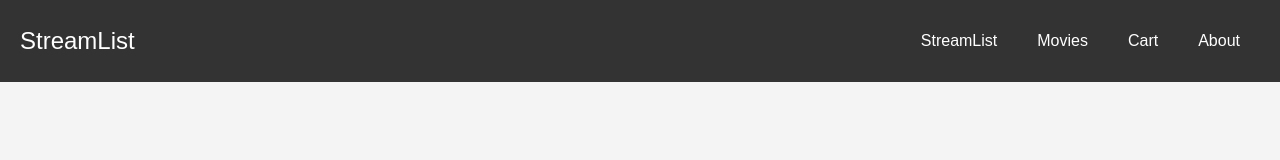
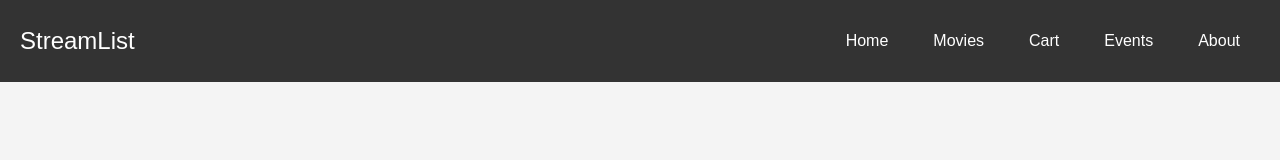
Before and after one commit to TylerMappes/streamlist-app, a React (Create React App) app: page / in a window 1280 px wide. Shown: the top 160 px of the page. Built offline with nearby package versions, Linux system fonts and the light colour scheme.

Commit message:
Update Navbar.js

```diff
--- a/src/components/Navbar.js
+++ b/src/components/Navbar.js
@@ -1,4 +1,4 @@
-// src/components/Navbar.js
+
 import React from 'react';
 import { Link } from 'react-router-dom';
 import './Navbar.css';
@@ -8,10 +8,11 @@ const Navbar = () => {
     <nav className="navbar">
       <h1 className="navbar-logo">StreamList</h1>
       <ul className="nav-links">
-        <li><Link to="/">StreamList</Link></li>
-        <li><Link to="/movies">Movies</Link></li>
-        <li><Link to="/cart">Cart</Link></li>
-        <li><Link to="/about">About</Link></li>
+        <li><Link to="/"><i className="fas fa-home"></i> Home</Link></li>
+        <li><Link to="/movies"><i className="fas fa-film"></i> Movies</Link></li>
+        <li><Link to="/cart"><i className="fas fa-shopping-cart"></i> Cart</Link></li>
+        <li><Link to="/events"><i className="fas fa-calendar-plus"></i> Events</Link></li>
+        <li><Link to="/about"><i className="fas fa-info-circle"></i> About</Link></li>
       </ul>
     </nav>
   );
```
